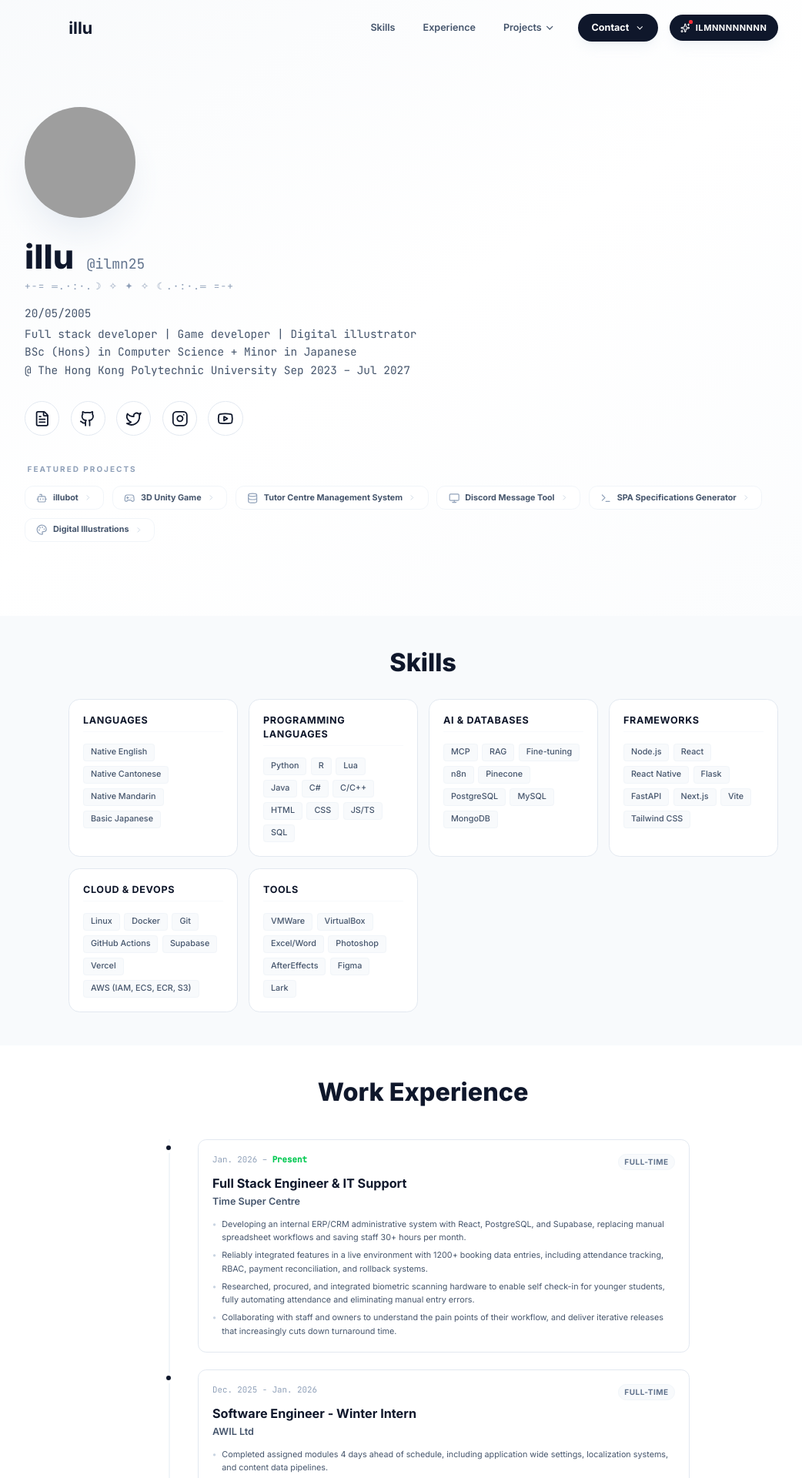
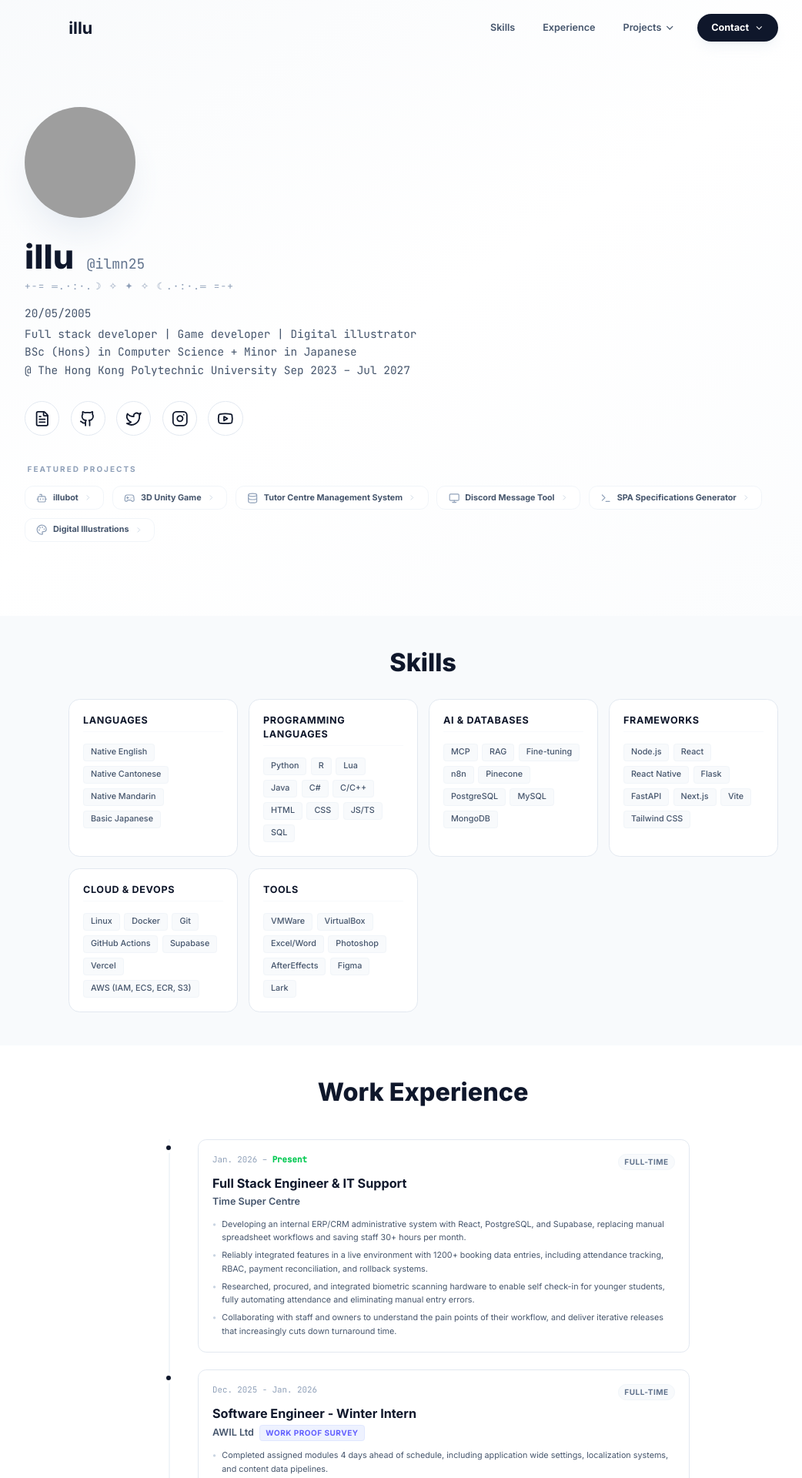
Before and after one commit to ilmn25/ilmn25.github.io, a React (Vite) app: page / in a window 1280 px wide. Shown: the top 1920 px of the page at 77% size, without its empty margins (90-1132 px from the left). Built offline with nearby package versions, Linux system fonts and the light colour scheme; grey boxes are pictures that could not be loaded.

Commit message:
feat: Add links to experience section
Adds a new `links` field to the `Experience` type and displays these links for the relevant experience entries. This allows users to provide direct links to work samples or related information.

Also removes the outdated "ILMNNNNNNNN" button from the Navbar.

```diff
--- a/src/App.tsx
+++ b/src/App.tsx
@@ -561,8 +561,19 @@ const App: React.FC = () => {
                         <h3 className="text-lg font-bold text-slate-900 mb-0.5">
                           {exp.role}
                         </h3>
-                        <p className="text-slate-600 font-semibold text-sm mb-3 leading-normal">
+                        <p className="text-slate-600 font-semibold text-sm mb-3 leading-normal flex flex-wrap items-center gap-2">
                           {exp.company}
+                          {exp.links?.map((link, j) => (
+                            <a
+                              key={j}
+                              href={link.url}
+                              target="_blank"
+                              rel="noopener noreferrer"
+                              className="text-indigo-500 hover:text-indigo-700 text-[10px] font-bold uppercase tracking-wider px-2 py-0.5 bg-indigo-50 rounded border border-indigo-100 transition-colors"
+                            >
+                              {link.label}
+                            </a>
+                          ))}
                         </p>
                         <ul className="space-y-1.5">
                           {exp.description.map((item, j) => (
--- a/src/components/Navbar.tsx
+++ b/src/components/Navbar.tsx
@@ -284,22 +284,6 @@ const Navbar: React.FC<NavbarProps> = ({
                   </div>
                 )}
               </div>
-
-              <a
-                href="https://ilmn25.github.io/store/"
-                target="_blank"
-                rel="noopener noreferrer"
-                className="group flex items-center gap-2 bg-slate-900 text-white ml-2 px-4 py-2.5 rounded-full text-[11px] font-bold transition-all duration-200 shadow-lg shadow-slate-200/40 hover:scale-105 active:scale-95 hover:bg-black"
-              >
-                <div className="relative">
-                  <Sparkles className="w-3.5 h-3.5 transition-transform duration-500 group-hover:rotate-12 text-white" />
-                  <span className="absolute -top-1 -right-1 flex h-1.5 w-1.5">
-                    <span className="animate-ping absolute inline-flex h-full w-full rounded-full bg-red-400 opacity-75"></span>
-                    <span className="relative inline-flex rounded-full h-1.5 w-1.5 bg-red-500"></span>
-                  </span>
-                </div>
-                <span className="tracking-wider">ILMNNNNNNNN</span>
-              </a>
             </div>
           </div>
         </div>
@@ -328,22 +312,6 @@ const Navbar: React.FC<NavbarProps> = ({
         )}
 
         <div className="fixed top-3 right-3 z-[60] flex items-center gap-2">
-          <a
-            href="https://ilmn25.github.io/store/"
-            target="_blank"
-            rel="noopener noreferrer"
-            className="group flex items-center gap-2 bg-slate-900 text-white px-3 py-2 rounded-xl text-[9px] font-bold transition-all duration-200 shadow-lg active:scale-95 hover:bg-black"
-          >
-            <div className="relative">
-              <Sparkles className="w-3 h-3 text-white" />
-              <span className="absolute -top-1 -right-1 flex h-1.5 w-1.5">
-                <span className="animate-ping absolute inline-flex h-full w-full rounded-full bg-red-400 opacity-75"></span>
-                <span className="relative inline-flex rounded-full h-1.5 w-1.5 bg-red-500"></span>
-              </span>
-            </div>
-            <span className="tracking-wider">ILMNNNNNNNN</span>
-          </a>
-
           <button
             onClick={() => setIsMobileMenuOpen(!isMobileMenuOpen)}
             className="w-10 h-10 flex items-center justify-center bg-slate-900 text-white rounded-xl shadow-lg active:scale-90 transition-all hover:bg-black"
--- a/src/constants.ts
+++ b/src/constants.ts
@@ -262,6 +262,12 @@ export const EXPERIENCES: Experience[] = [
       "Reshaped long-term project direction through providing insight on the budget and scalability of different visual styles to the director during group meetings.",
       "Audited outdated specifications and wrote onboarding documentation for future interns, greatly reducing handover friction and shortening ramp-up time from 2 weeks to 3-4 days.",
     ],
+    links: [
+      {
+        label: "Work Proof Survey",
+        url: "https://drive.google.com/file/d/1W13QO1ru_nBYM8w-aaxUVdNtevZwl_wx/view?usp=sharing",
+      },
+    ],
   },
   {
     company: "Freelance",
--- a/src/types.ts
+++ b/src/types.ts
@@ -18,6 +18,10 @@ export interface Experience {
   period: string;
   description: string[];
   type?: "Full-time" | "Part-time" | "Freelance";
+  links?: {
+    label: string;
+    url: string;
+  }[];
 }
 
 export interface SkillGroup {
```
